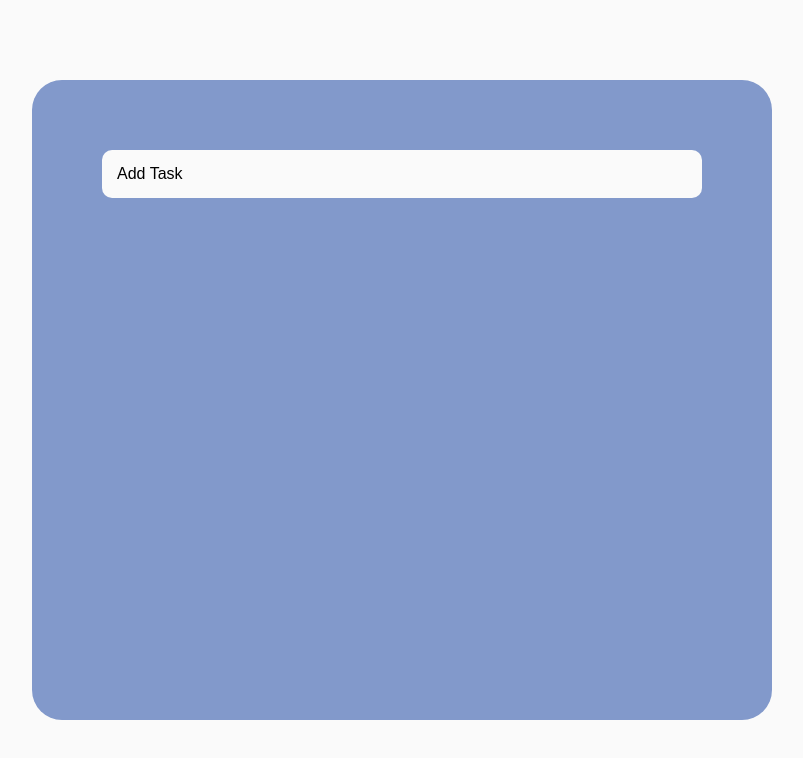
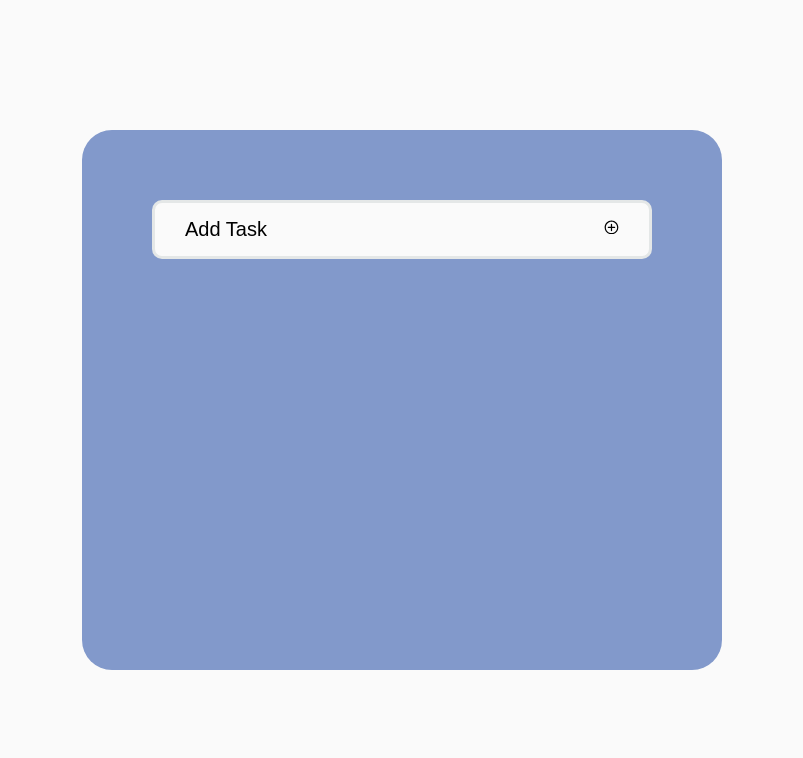
Before and after one commit to bhaktibhatt/TodosApp, a plain HTML site: page index.html in a window 1280 px wide. Shown: the whole page, without its empty margins (238-1041 px from the left). Drawn offline with Linux system fonts and the light colour scheme; a web font is replaced by a local one.

Commit message:
added todo item container

```diff
--- a/index.html
+++ b/index.html
@@ -12,7 +12,10 @@
 <body>
     <div class="container">
         <div class="list-container">
-            <textarea rows="1">Add Task</textarea>
+            <div class="task-container">
+                <textarea rows="1" cols="70">Add Task</textarea>
+                <div id="addTask" class="add-task"><svg viewBox="0 0 24 24" fill="none" xmlns="http://www.w3.org/2000/svg"><g id="SVGRepo_bgCarrier" stroke-width="0"></g><g id="SVGRepo_tracerCarrier" stroke-linecap="round" stroke-linejoin="round"></g><g id="SVGRepo_iconCarrier"> <path fill-rule="evenodd" clip-rule="evenodd" d="M3 12C3 7.02944 7.02944 3 12 3C16.9706 3 21 7.02944 21 12C21 16.9706 16.9706 21 12 21C7.02944 21 3 16.9706 3 12ZM12 1C5.92487 1 1 5.92487 1 12C1 18.0751 5.92487 23 12 23C18.0751 23 23 18.0751 23 12C23 5.92487 18.0751 1 12 1ZM13 7C13 6.44772 12.5523 6 12 6C11.4477 6 11 6.44772 11 7V11H7C6.44772 11 6 11.4477 6 12C6 12.5523 6.44772 13 7 13H11V17C11 17.5523 11.4477 18 12 18C12.5523 18 13 17.5523 13 17V13H17C17.5523 13 18 12.5523 18 12C18 11.4477 17.5523 11 17 11H13V7Z" fill="#000000"></path> </g></svg></div>
+            </div>
         </div>
     </div>
 </body>
--- a/style.css
+++ b/style.css
@@ -14,19 +14,36 @@ body{
     justify-content: center;
 }
 .list-container{
-    width: 600px;
-    height: 500px;
+    width: 500px;
+    height: 400px;
     background-color: #8299CB;
     border-radius: 30px;
     display: flex;
     flex-direction: column;
     padding: 70px;
 }
-.list-container textarea{
+
+.task-container{
+    display: flex;
+    justify-content: space-between;
+    align-items: center;
+    background-color: #FAFAFA;
+    padding: 15px 30px;
+    border-radius: 10px;
+    border: 3px solid #E4E7E7;
+    transition: all 0.1s ease-in;
+}
+.task-container textarea{
     all:unset;
     overflow: hidden;
-    padding: 15px;
     background-color: #FAFAFA;
-    border-radius: 10px;
+    font-size: 20px;
 
 }
+.task-container:hover{
+    border-color: #9955AA;
+}
+.add-task{
+    height: 20px;
+    width: 30px;
+}
```
